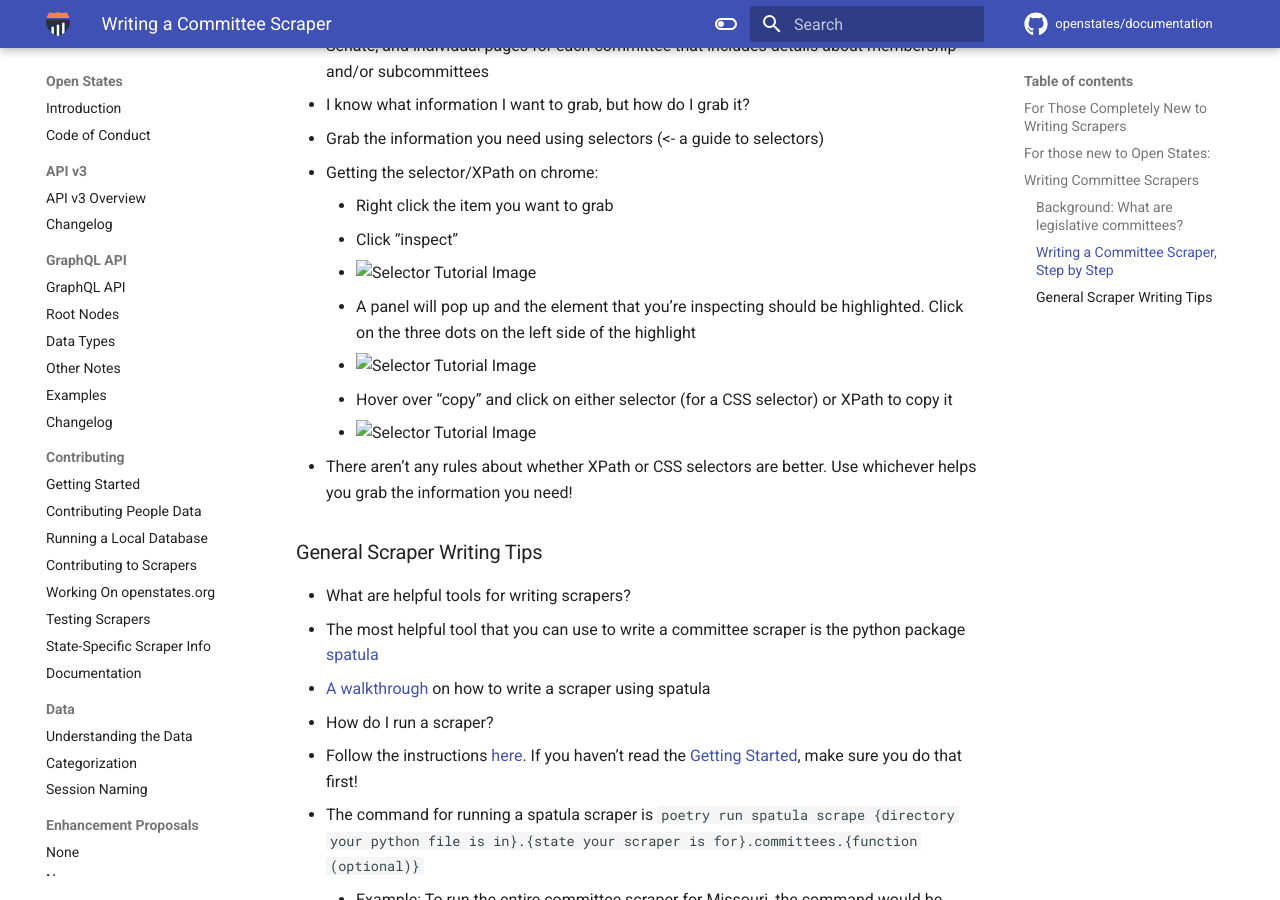
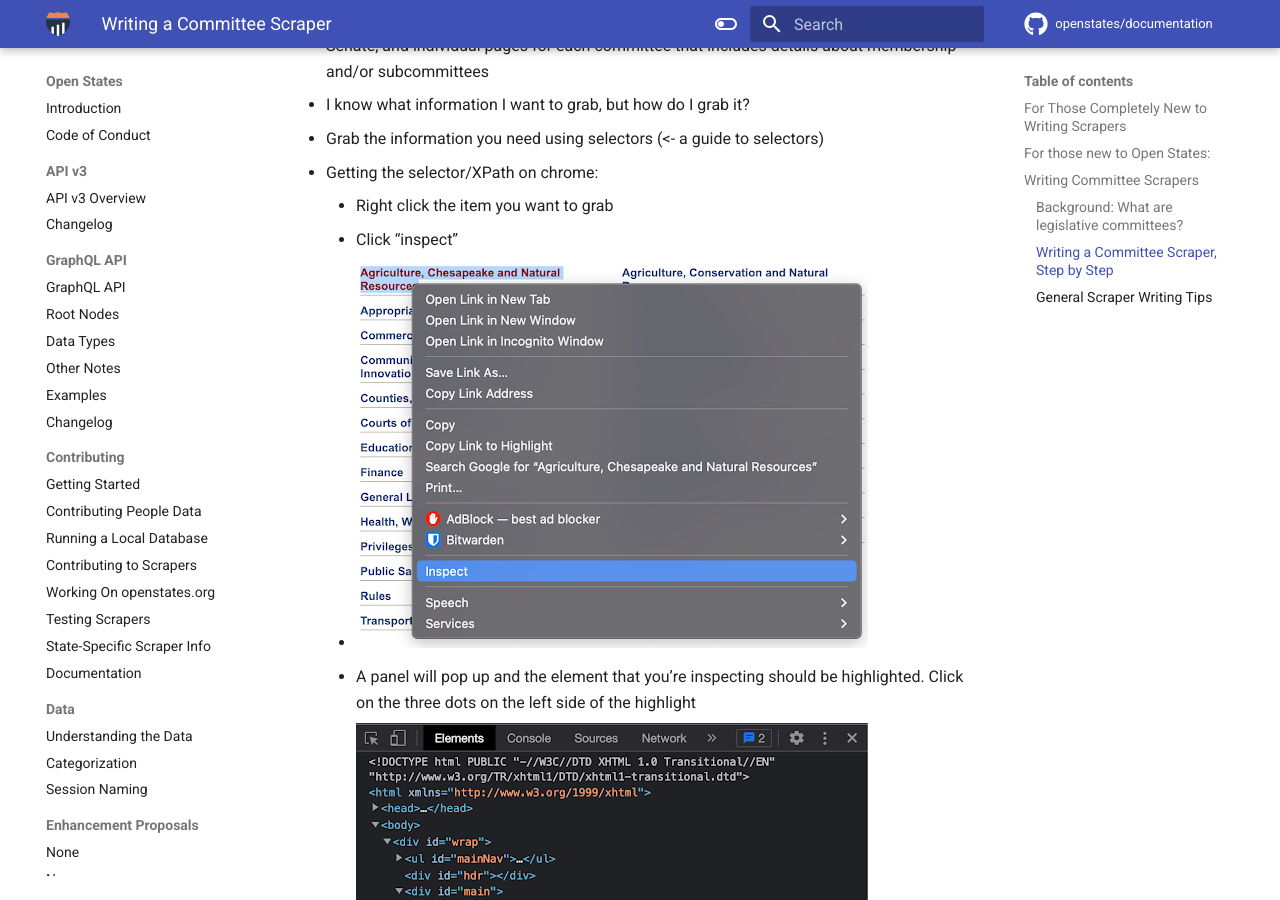
Before and after one commit to openstates/documentation, an MkDocs documentation site: the page built from docs/contributing/writing-a-committee-scraper.md, in a window 1280 px wide and 900 px high, scrolled down 2445 px. Built offline with MkDocs 1.6.1 and Material for MkDocs 9.7.7, drawn with Linux system fonts in a browser that asks for light colours; comment, search, counter and statistics services are not loaded.

Commit message:
Update writing-a-committee-scraper.md

```diff
--- a/docs/contributing/writing-a-committee-scraper.md
+++ b/docs/contributing/writing-a-committee-scraper.md
@@ -74,11 +74,11 @@
   * Getting the selector/XPath on chrome:
     * Right click the item you want to grab
     * Click “inspect”
-    * ![Selector Tutorial Image](./contributing/images/selector_ex1.png "Selector Example 1")
+    * ![Selector Tutorial Image](./images/selector_ex1.png "Selector Example 1")
     * A panel will pop up and the element that you’re inspecting should be highlighted. Click on the three dots on the left side of the highlight
-    * ![Selector Tutorial Image](./contributing/images/selector_ex2.png "Selector Example 2")
+    * ![Selector Tutorial Image](./images/selector_ex2.png "Selector Example 2")
     * Hover over “copy” and click on either selector (for a CSS selector) or XPath to copy it
-    * ![Selector Tutorial Image](./contributing/images/selector_ex3.png "Selector Example 3")
+    * ![Selector Tutorial Image](./images/selector_ex3.png "Selector Example 3")
   * There aren’t any rules about whether XPath or CSS selectors are better. Use whichever helps you grab the information you need!
 
 ### General Scraper Writing Tips
```
